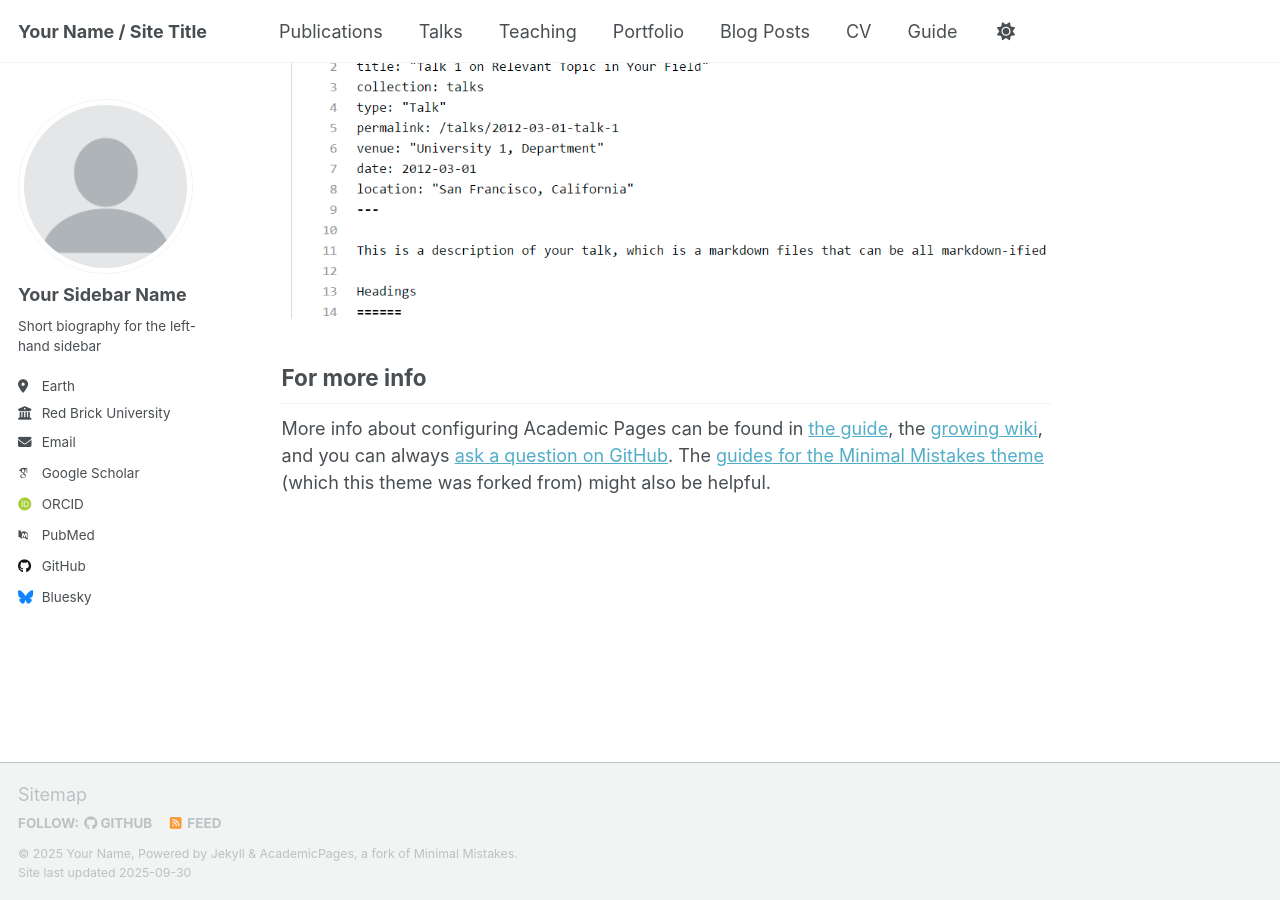
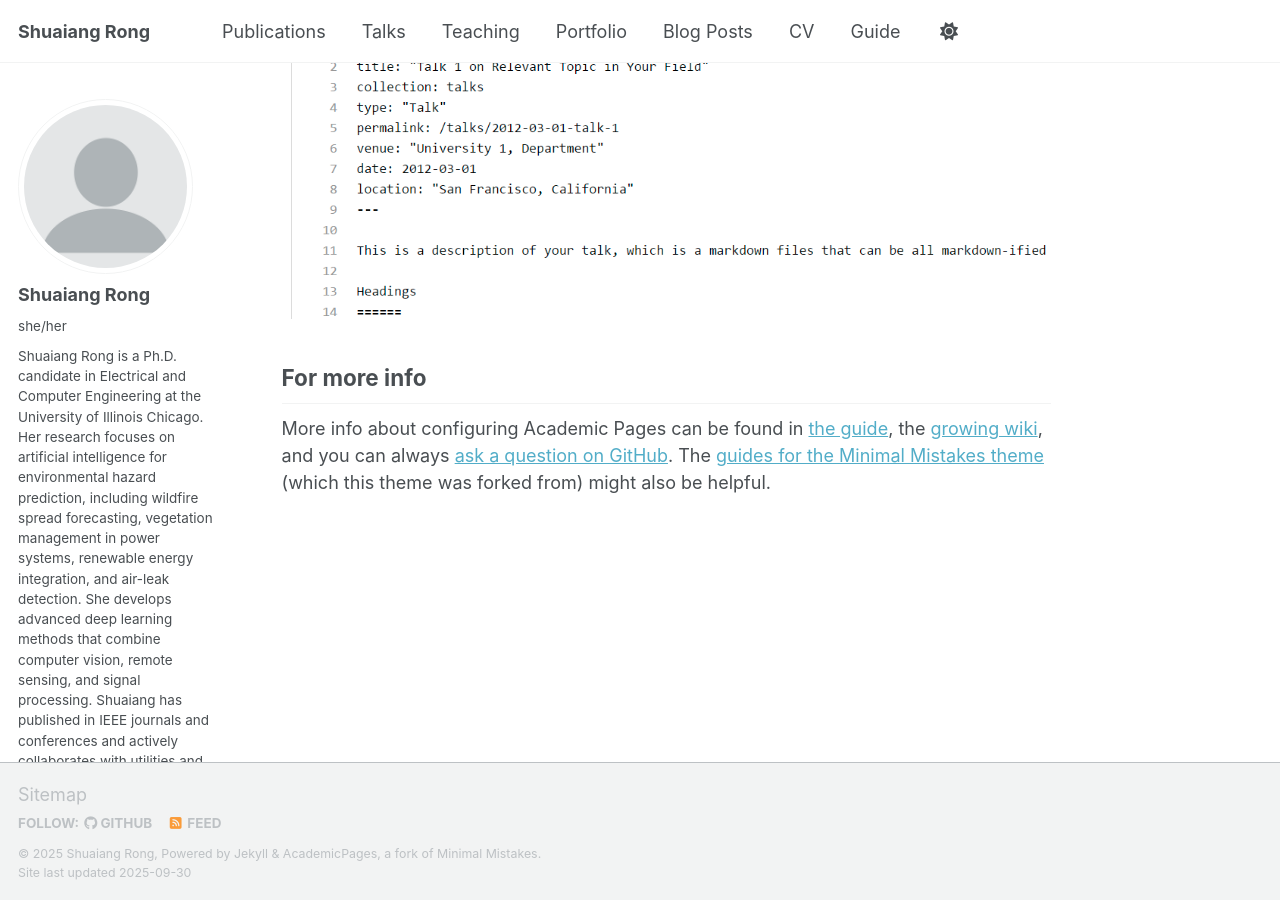
Before and after one commit to Jessica-hub/shuaiang-rong.github.io, a Jekyll site: the page built from _pages/about.md, in a window 1280 px wide and 900 px high, scrolled down 2880 px. Built offline with Jekyll 4.4.1, drawn with Linux system fonts in a browser that asks for light colours; some web fonts are replaced; a script that is not in the unit is left out.

Commit message:
Update_config.yml

```diff
--- a/_config.yml
+++ b/_config.yml
@@ -9,14 +9,14 @@
 # Basic Site Settings
 locale                   : "en-US"
 site_theme               : "default" # Currently available options are "default", "air"
-title                    : "Your Name / Site Title"
+title                    : "Shuaiang Rong"
 title_separator          : "-"
-name                     : &name "Your Name"
-description              : &description "Your Name's academic portfolio"   # Update this with a general description of your site, this is the default if not overridden by a page
-url                      : https://academicpages.github.io # The base hostname & protocol for your site e.g. "https://[your GitHub username].github.io",
+name                     : &name "Shuaiang Rong"
+description              : &description "AI & Power System Researcher"   # Update this with a general description of your site, this is the default if not overridden by a page
+url                      : https://shuaiang-rong.github.io # The base hostname & protocol for your site e.g. "https://[your GitHub username].github.io",
                                                            # or if you already have some other page hosted on Github then use "https://[your GitHub username].github.io/[Your Repo Name]"
 baseurl                  : "" # the subpath of your site, e.g. "/blog"
-repository               : "academicpages/academicpages.github.io"
+repository               : "shuaiang-rong.github.io"
 
 # Site Author - The following control what appear as part of the author content on the side bar.
 #               If a field is blank the icon and link will not appear, otherwise it will be shown.
@@ -24,21 +24,21 @@ repository               : "academicpages/academicpages.github.io"
 author:
   # Biographic information
   avatar           : "profile.png"
-  name             : "Your Sidebar Name"
-  pronouns         : # example: "she/her"
-  bio              : "Short biography for the left-hand sidebar"
-  location         : "Earth"
-  employer         : "Red Brick University"
+  name             : "Shuaiang Rong"
+  pronouns         : she/her # example: "she/her"
+  bio              : "Shuaiang Rong is a Ph.D. candidate in Electrical and Computer Engineering at the University of Illinois Chicago. Her research focuses on artificial intelligence for environmental hazard prediction, including wildfire spread forecasting, vegetation management in power systems, renewable energy integration, and air-leak detection. She develops advanced deep learning methods that combine computer vision, remote sensing, and signal processing. Shuaiang has published in IEEE journals and conferences and actively collaborates with utilities and government agencies to improve resilience and sustainability."
+  location         : "Chicago, IL, 60607, US"
+  employer         : "University of Illinois Chicago"
   uri              : # URL
-  email            : "none@example.org"
+  email            : "srong4@uic.edu"
 
   # Academic websites
   academia         : # URL
   arxiv            : # URL - Update with the correct link to your profile
-  googlescholar    : "https://scholar.google.com/citations?user=PS_CX0AAAAAJ"
+  googlescholar    : "https://scholar.google.com/citations?user=fwKg-MQAAAAJ&hl=en"
   inspire-hep      : # URL
   impactstory      : # URL
-  orcid            : "http://orcid.org/yourorcidurl"
+  orcid            : "https://orcid.org/0000-0002-2121-7175"
   semantic         : # URL
   pubmed           : "https://www.ncbi.nlm.nih.gov/pubmed/?term=john+snow"
   researchgate     : # URL
@@ -48,13 +48,13 @@ author:
   bitbucket        : # Username - Update with your username on the site
   codepen          : # Username
   dribbble         : # Username
-  github           : "academicpages"
+  github           : "shuaiang-rong"
   kaggle           : # Username
   stackoverflow    : # User number or user number and name (i.e., use "1" or "1/jeff-atwood")
 
   # Social media
   artstation       : # Username
-  bluesky          : "bsky.app" # Replace this with you Bluesky username
+  bluesky          :  #"bsky.app" # Replace this with you Bluesky username
   facebook         : # Username
   flickr           : # Username
   foursquare       : # Username
```
